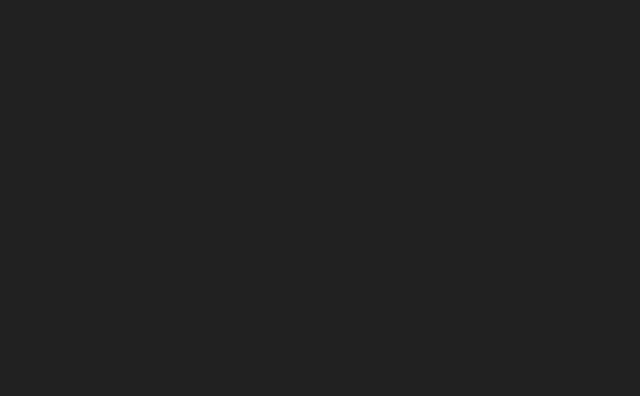
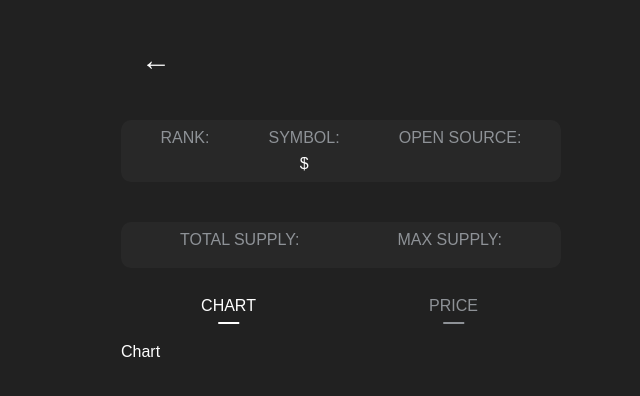
Before and after one commit to hwanheejung/Crypto-Tracker, a React (Create React App) app: page /1/chart in a window 1280 px wide. Before the commit this address had no page. Shown: the top 396 px of the page, without its empty margins (299-939 px from the left). Built offline with nearby package versions, Linux system fonts and the light colour scheme; no server answers.

Commit message:
react-query

```diff
--- a/package.json
+++ b/package.json
@@ -3,6 +3,7 @@
   "version": "0.1.0",
   "private": true,
   "dependencies": {
+    "@tanstack/react-query": "^4.29.17",
     "@testing-library/jest-dom": "^5.16.5",
     "@testing-library/react": "^13.4.0",
     "@testing-library/user-event": "^13.5.0",
--- a/src/App.tsx
+++ b/src/App.tsx
@@ -2,6 +2,7 @@
 import styled from "styled-components";
 import Router from "./routes/Router";
 import { createGlobalStyle } from "styled-components";
+import { ReactQueryDevtools } from "react-query/devtools";
 
 const GlobalStyle = createGlobalStyle`
 @import url('https://fonts.googleapis.com/css2?family=Source+Sans+3:wght@300;400&display=swap');
@@ -66,6 +67,7 @@
     <>
       <GlobalStyle />
       <Router />
+      <ReactQueryDevtools initialIsOpen={true} />
     </>
   );
 }
--- /dev/null
+++ b/src/api.ts
@@ -0,0 +1,18 @@
+// export async function fetchCoins() {
+//   const response = await fetch("https://api.coinpaprika.com/v1/coins");
+//   const json = await response.json();
+//   return json;
+// }
+const BASE_URL = `https://api.coinpaprika.com/v1`;
+
+export function fetchCoins() {
+  return fetch(`${BASE_URL}/coins`).then((res) => res.json());
+}
+
+export function fetchCoinInfo(coinId: string) {
+  return fetch(`${BASE_URL}/coins/${coinId}`).then((res) => res.json());
+}
+
+export function fetchCoinTickers(coinId: string) {
+  return fetch(`${BASE_URL}/tickers/${coinId}`).then((res) => res.json());
+}
--- a/src/index.tsx
+++ b/src/index.tsx
@@ -3,15 +3,18 @@
 import App from "./App";
 import { ThemeProvider } from "styled-components";
 import { theme } from "./theme";
-
+import { QueryClient, QueryClientProvider } from "react-query";
+const queryClient = new QueryClient();
 const root = ReactDOM.createRoot(
   document.getElementById("root") as HTMLElement
 );
 
 root.render(
   <React.StrictMode>
-    <ThemeProvider theme={theme}>
-      <App />
-    </ThemeProvider>
+    <QueryClientProvider client={queryClient}>
+      <ThemeProvider theme={theme}>
+        <App />
+      </ThemeProvider>
+    </QueryClientProvider>
   </React.StrictMode>
 );
--- /dev/null
+++ b/src/routes/Chart.tsx
@@ -0,0 +1,5 @@
+function Chart() {
+  return <h1>Chart</h1>;
+}
+
+export default Chart;
--- a/src/routes/Coin.tsx
+++ b/src/routes/Coin.tsx
@@ -1,6 +1,17 @@
-import { useLocation, useParams } from "react-router-dom";
+import {
+  useLocation,
+  useParams,
+  Routes,
+  Route,
+  Link,
+  useMatch,
+} from "react-router-dom";
 import styled from "styled-components";
 import { useEffect, useState } from "react";
+import Chart from "./Chart";
+import Price from "./Price";
+import { useQuery } from "react-query";
+import { fetchCoinInfo, fetchCoinTickers } from "../api";
 
 const Container = styled.div`
   padding: 0 20px;
@@ -12,6 +23,18 @@
   display: flex;
   justify-content: center;
   align-items: center;
+  position: relative;
+  a {
+    position: absolute;
+    left: 20px;
+    top: 50%;
+    transform: translateY(-50%);
+    display: block;
+    width: 30px;
+    height: 30px;
+    font-size: 30px;
+    line-height: 30px;
+  }
 `;
 
 const Title = styled.h1`
@@ -33,10 +56,46 @@
   display: flex;
   flex-direction: column;
   align-items: center;
-  gap: 5px;
+  gap: 10px;
+
+  span:first-child {
+    color: ${(props) => props.theme.secTxtColor};
+    text-transform: uppercase;
+  }
 `;
 const Description = styled.div`
   width: 100%;
+  padding: 20px 0;
+  line-height: 20px;
+`;
+const Tabs = styled.div`
+  display: grid;
+  grid-template-columns: repeat(2, 1fr);
+  gap: 10px;
+  margin: 20px 0;
+`;
+const Tab = styled.div<{ isActive: boolean }>`
+  text-align: center;
+  text-transform: uppercase;
+  padding: 10px 0;
+  position: relative;
+  color: ${(props) =>
+    props.isActive ? props.theme.textColor : props.theme.secTxtColor};
+
+  &::before {
+    content: "";
+    position: absolute;
+    width: 10%;
+    height: 2px;
+    background-color: ${(props) =>
+      props.isActive ? props.theme.textColor : props.theme.secTxtColor};
+    bottom: 0;
+    left: 50%;
+    transform: translateX(-50%);
+  }
+  a {
+    display: block;
+  }
 `;
 interface LocationState {
   state: string;
@@ -97,29 +156,27 @@
 }
 
 function Coin() {
-  const [loading, setLoading] = useState(true);
   const { coinId } = useParams();
   const { state } = useLocation() as LocationState;
-  const [info, setInfo] = useState<IInfoData>();
-  const [priceInfo, setPriceInfo] = useState<IPriceData>();
-  useEffect(() => {
-    (async () => {
-      const infoData = await (
-        await fetch(`https://api.coinpaprika.com/v1/coins/${coinId}`)
-      ).json();
-      const priceData = await (
-        await fetch(`https://api.coinpaprika.com/v1/tickers/${coinId}`)
-      ).json();
-      setInfo(infoData);
-      setPriceInfo(priceData);
-      setLoading(false);
-    })();
-  }, [coinId]);
+  const priceMatch = useMatch("/:coinId/price");
+  const chartMatch = useMatch("/:coinId/chart");
+
+  const { isLoading: infoLoading, data: infoData } = useQuery<IInfoData>(
+    ["info", coinId],
+    () => fetchCoinInfo(coinId!)
+  );
+  const { isLoading: tickersLoading, data: tickersData } = useQuery<IPriceData>(
+    ["tickers", coinId],
+    () => fetchCoinTickers(coinId!)
+  );
+
+  const loading = infoLoading || tickersLoading;
 
   return (
     <Container>
       <Header>
-        <Title>{state ? state : "Loading..."}</Title>
+        <Link to={`/`}>&larr;</Link>
+        <Title>{state ? state : loading ? "Loading..." : infoData?.name}</Title>
       </Header>
       {loading ? (
         <Loader>Loading...</Loader>
@@ -127,29 +184,43 @@
         <>
           <Overview>
             <OverviewItem>
-              <span>RANK</span>
-              <span>{info?.rank}</span>
+              <span>RANK:</span>
+              <span>{infoData?.rank}</span>
             </OverviewItem>
             <OverviewItem>
-              <span>SYMBOL</span>
-              <span>${info?.symbol}</span>
+              <span>SYMBOL:</span>
+              <span>${infoData?.symbol}</span>
             </OverviewItem>
             <OverviewItem>
-              <span>OPEN SOURCE</span>
-              <span>{info?.open_source}</span>
+              <span>OPEN SOURCE:</span>
+              <span>{infoData?.open_source}</span>
             </OverviewItem>
           </Overview>
-          <Description>{info?.description}</Description>
+          <Description>{infoData?.description}</Description>
           <Overview>
             <OverviewItem>
-              <span>Total Supply</span>
-              <span>{priceInfo?.total_supply}</span>
+              <span>Total Supply:</span>
+              <span>{tickersData?.total_supply}</span>
             </OverviewItem>
             <OverviewItem>
-              <span>Max Supply</span>
-              <span>{priceInfo?.max_supply}</span>
+              <span>Max Supply:</span>
+              <span>{tickersData?.max_supply}</span>
             </OverviewItem>
           </Overview>
+
+          <Tabs>
+            <Tab isActive={chartMatch !== null}>
+              <Link to={`/${coinId}/chart`}>Chart</Link>
+            </Tab>
+            <Tab isActive={priceMatch !== null}>
+              <Link to={`/${coinId}/price`}>Price</Link>
+            </Tab>
+          </Tabs>
+
+          <Routes>
+            <Route path="chart" element={<Chart />}></Route>
+            <Route path="price" element={<Price />}></Route>
+          </Routes>
         </>
       )}
     </Container>
--- a/src/routes/Coins.tsx
+++ b/src/routes/Coins.tsx
@@ -1,6 +1,8 @@
 import styled from "styled-components";
 import { Link } from "react-router-dom";
 import { useEffect, useState } from "react";
+import { useQuery } from "react-query";
+import { fetchCoins } from "../api";
 
 const Container = styled.div`
   padding: 0 20px;
@@ -50,7 +52,7 @@
   height: 35px;
   margin-right: 10px;
 `;
-interface coinInterface {
+interface ICoin {
   id: string;
   name: string;
   symbol: string;
@@ -60,27 +62,18 @@
   type: string;
 }
 function Coins() {
-  const [coins, setCoins] = useState<coinInterface[]>([]);
-  const [loading, setLoading] = useState(true);
-  useEffect(() => {
-    (async () => {
-      const response = await fetch("https://api.coinpaprika.com/v1/coins");
-      const json = await response.json();
-      setCoins(json.slice(0, 100));
-      setLoading(false);
-    })();
-  }, []);
+  const { isLoading, data } = useQuery<ICoin[]>(["allCoins"], fetchCoins);
 
   return (
     <Container>
       <Header>
         <Title>Coin!!</Title>
       </Header>
-      {loading ? (
+      {isLoading ? (
         <Loader>Loading...</Loader>
       ) : (
         <CoinsList>
-          {coins.map((coin) => (
+          {data?.slice(0, 100).map((coin) => (
             <Coin key={coin.id}>
               <Link to={`/${coin.id}`} state={coin.name}>
                 <CoinWrapper>
--- /dev/null
+++ b/src/routes/Price.tsx
@@ -0,0 +1,5 @@
+function Price() {
+  return <h1>Price</h1>;
+}
+
+export default Price;
--- a/src/routes/Router.tsx
+++ b/src/routes/Router.tsx
@@ -6,7 +6,7 @@
   return (
     <BrowserRouter>
       <Routes>
-        <Route path="/:coinId" element={<Coin />}></Route>
+        <Route path="/:coinId/*" element={<Coin />}></Route>
         <Route path="/" element={<Coins />}></Route>
       </Routes>
     </BrowserRouter>
```
Also changed, not shown: 1 other file (tests, documents, lock files or other folders).
